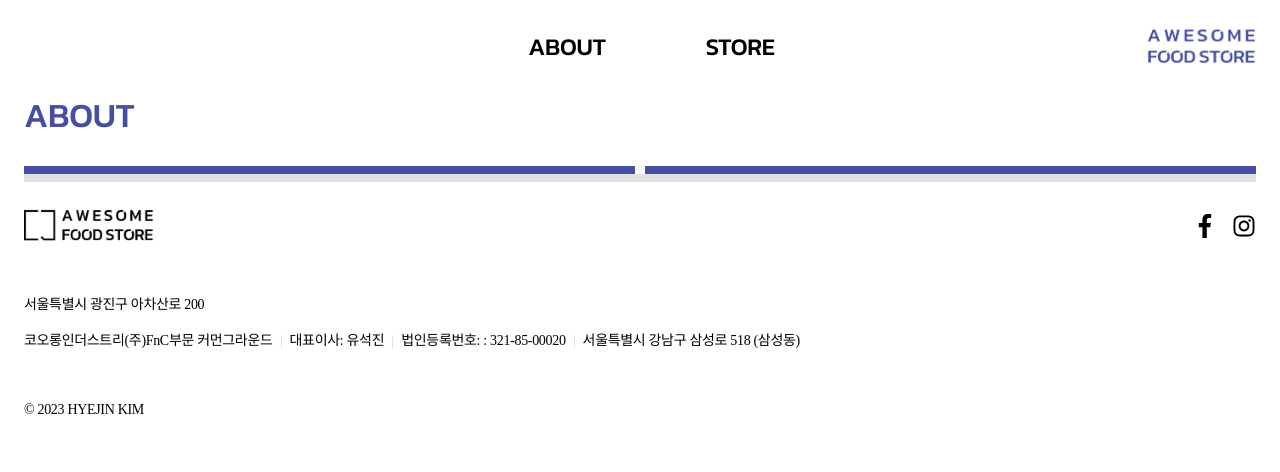
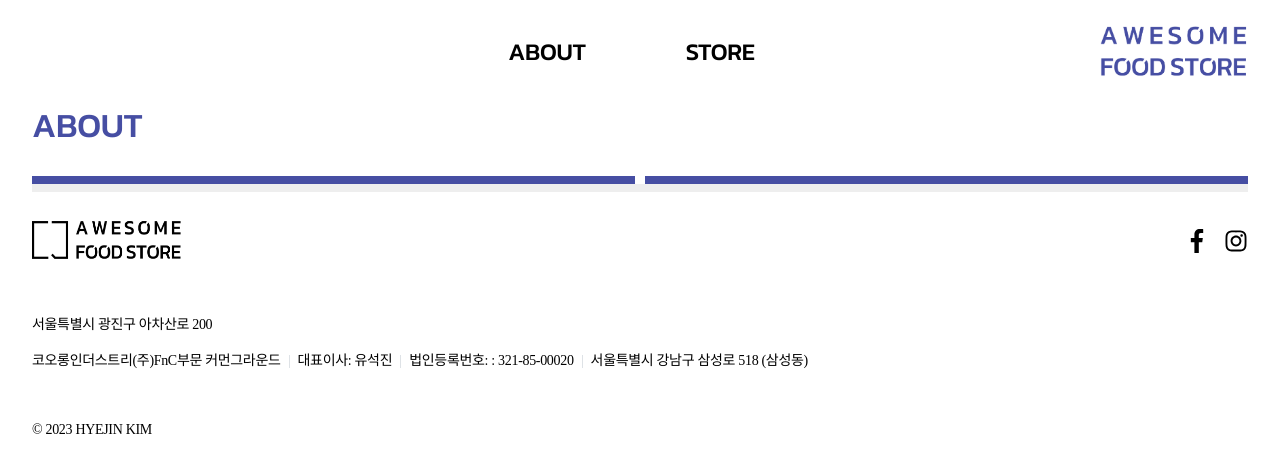
Before and after one commit to hyejin30/next-store-site, a Next.js app: page / in a window 1280 px wide. Shown: the top 472 px of the page. Built offline with nearby package versions, Linux system fonts and the light colour scheme; a web font is replaced by a local one.

Commit message:
Fix : component style

```diff
--- a/src/app/about/page.tsx
+++ b/src/app/about/page.tsx
@@ -1,4 +1,4 @@
-import About from '@/pages/About';
+import About from './About';
 
 async function AboutPage() {
   return <About />;
--- a/src/app/store/page.tsx
+++ b/src/app/store/page.tsx
@@ -1,4 +1,4 @@
-import Store from '@/pages/Store';
+import Store from './Store';
 
 async function getStores() {
   const res = await fetch('http://localhost:9000/stores', { cache: 'force-cache' });
--- a/src/components/atom/Logo/index.tsx
+++ b/src/components/atom/Logo/index.tsx
@@ -10,11 +10,11 @@ function Logo({ path = '' }: ILogoProps) {
   if (path) {
     return (
       <Link href={path}>
-        <Image alt="logo" src="/images/ic-logo-header.png" width={110} height={44} />
+        <Image alt="logo" src="/images/ic-logo-header.png" width={150} height={65} />
       </Link>
     );
   }
-  return <Image alt="logo" src="/images/ic-logo-footer.png" width={130} height={40} />;
+  return <Image alt="logo" src="/images/ic-logo-footer.png" width={150} height={50} />;
 }
 
 export default Logo;
--- a/src/components/molecule/Cards/index.tsx
+++ b/src/components/molecule/Cards/index.tsx
@@ -9,10 +9,10 @@ interface ICardsProps {
 
 function Cards({ images }: ICardsProps) {
   return (
-    <Grid container spacing={{ sm: 2, md: 2 }}>
+    <Grid container spacing={{ sm: 4, md: 4 }}>
       {images?.map((img, idx) => (
         <Grid key={`img-${idx}`} item sm={6} md={2.4}>
-          <CardImage alt="image" src={img} width={180} height={180} />
+          <CardImage alt="image" src={img} width={200} height={200} />
         </Grid>
       ))}
     </Grid>
--- a/src/components/template/Footer/index.tsx
+++ b/src/components/template/Footer/index.tsx
@@ -11,7 +11,7 @@ function Footer() {
   return (
     <>
       <Container>
-        <Line background={colors.BORDER_X1} height={0.5} />
+        <Line background={colors.BACKGROUND_X2} height={0.5} />
         <Contents>
           <CompanyLinks />
           <CompanyInfo />
--- a/src/components/template/Header/index.tsx
+++ b/src/components/template/Header/index.tsx
@@ -21,7 +21,7 @@ const Container = styled.header`
   ${flex('space-between', 'center')}
   position: sticky;
   top: 0;
-  height: 94px;
+  height: 104px;
   background: ${colors.WHITE};
   z-index: ${Z_INDEX.header};
 `;
--- a/src/components/template/WrapperLayout/index.tsx
+++ b/src/components/template/WrapperLayout/index.tsx
@@ -10,5 +10,5 @@ function WrapperLayout({ children }: IWrapperLayoutProps) {
 export default WrapperLayout;
 
 const Container = styled.div`
-  padding: 0 24px;
+  padding: 0 32px;
 `;
```
Also changed, not shown: src/app/store/Store.tsx (renamed from src/pages/Store/index.tsx, +4 -3 lines), src/app/about/About.tsx (renamed from src/pages/About/index.tsx).
